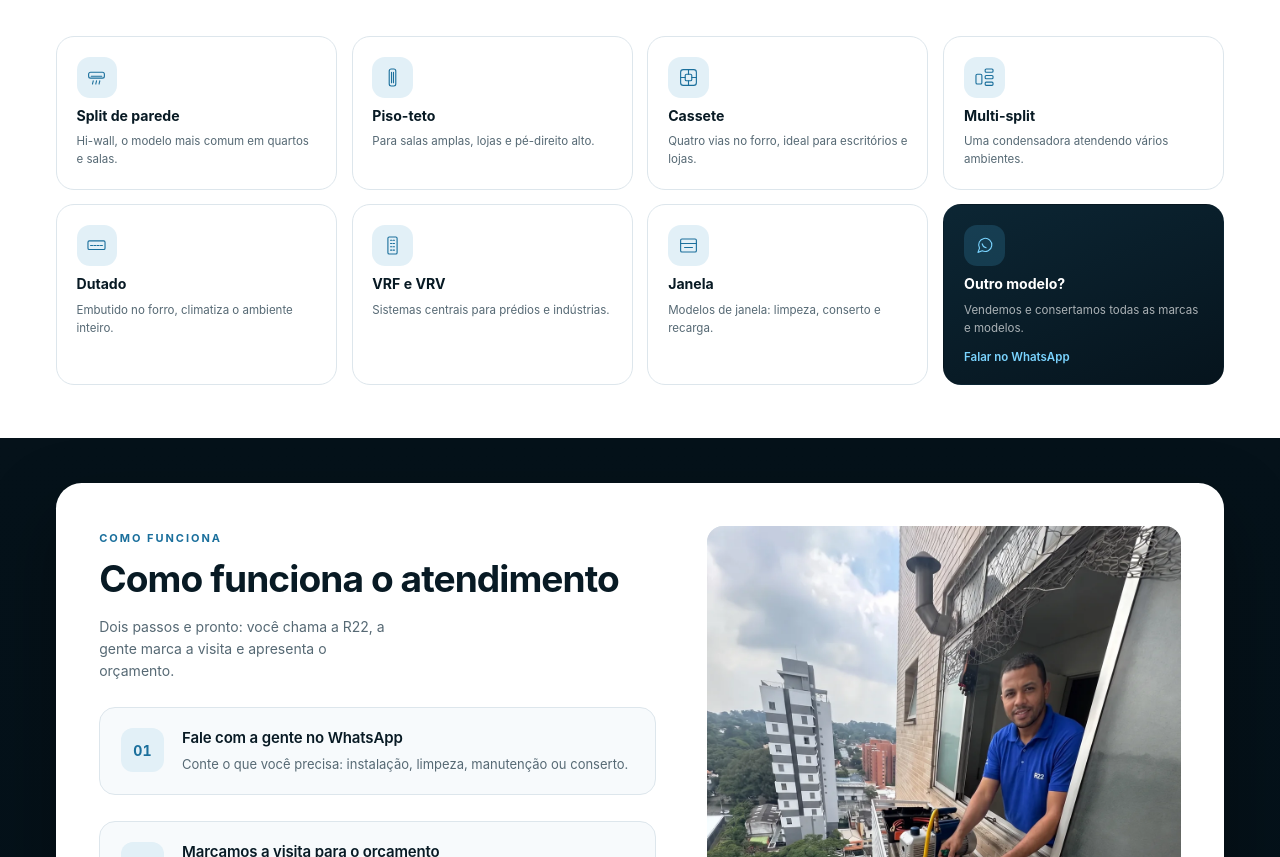
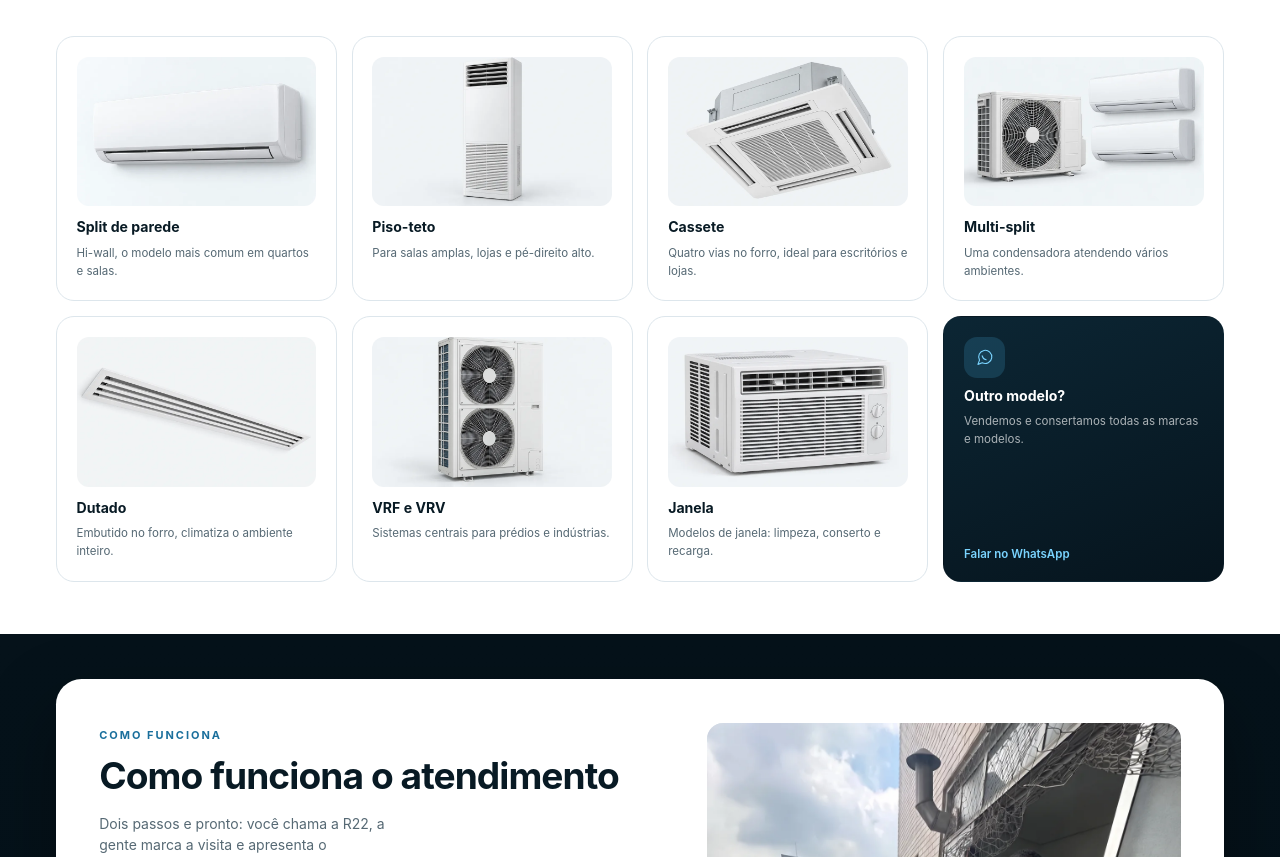
Before and after one commit to aurumscale-beep/004-r22ar, a plain HTML site: page index.html in a window 1280 px wide. Shown: the part 2276-3133 px from the top of the page. Drawn offline with Linux system fonts and the light colour scheme; a web font is replaced by a local one.

Commit message:
Troca os icones dos tipos de ar-condicionado por fotos

```diff
--- a/index.html
+++ b/index.html
@@ -18,7 +18,7 @@
   <link rel="preload" href="fonts-inter-latin.woff2" as="font" type="font/woff2" crossorigin>
   <link rel="preload" href="img-hero-bg.jpg?v=2" as="image">
   <script>document.documentElement.className = "js";</script>
-  <link rel="stylesheet" href="styles.css?v=44">
+  <link rel="stylesheet" href="styles.css?v=45">
 </head>
 <body>
       <!-- Cabeçalho -->
@@ -380,81 +380,57 @@
 
       <ul class="tipos__grade">
         <li class="tipo" data-reveal style="--i: 0">
-          <span class="tipo__ico" aria-hidden="true">
-            <svg viewBox="0 0 32 32" fill="none" stroke="currentColor" stroke-width="1.7" stroke-linecap="round" stroke-linejoin="round">
-              <rect x="4" y="8" width="24" height="9" rx="3"/>
-              <path d="M8 14h16M11 21c0 2-1 3-1 5M16 21c0 2-1 3-1 5M21 21c0 2-1 3-1 5"/>
-            </svg>
-          </span>
+          <figure class="tipo__foto">
+            <img src="img-tipos-split-parede.webp?v=1" alt="Ar-condicionado split de parede branco" width="900" height="600" loading="lazy" decoding="async">
+          </figure>
           <h3 class="tipo__nome">Split de parede</h3>
           <p class="tipo__texto">Hi-wall, o modelo mais comum em quartos e salas.</p>
         </li>
 
         <li class="tipo" data-reveal style="--i: 1">
-          <span class="tipo__ico" aria-hidden="true">
-            <svg viewBox="0 0 32 32" fill="none" stroke="currentColor" stroke-width="1.7" stroke-linecap="round" stroke-linejoin="round">
-              <rect x="11" y="3" width="10" height="26" rx="3"/>
-              <path d="M14.5 8v16M17.5 8v16"/>
-            </svg>
-          </span>
+          <figure class="tipo__foto">
+            <img src="img-tipos-piso-teto.webp?v=1" alt="Ar-condicionado piso-teto branco" width="900" height="600" loading="lazy" decoding="async">
+          </figure>
           <h3 class="tipo__nome">Piso-teto</h3>
           <p class="tipo__texto">Para salas amplas, lojas e pé-direito alto.</p>
         </li>
 
         <li class="tipo" data-reveal style="--i: 2">
-          <span class="tipo__ico" aria-hidden="true">
-            <svg viewBox="0 0 32 32" fill="none" stroke="currentColor" stroke-width="1.7" stroke-linecap="round" stroke-linejoin="round">
-              <rect x="4" y="4" width="24" height="24" rx="4"/>
-              <rect x="11" y="11" width="10" height="10" rx="2"/>
-              <path d="M16 4v7M16 21v7M4 16h7M21 16h7"/>
-            </svg>
-          </span>
+          <figure class="tipo__foto">
+            <img src="img-tipos-cassete.webp?v=1" alt="Ar-condicionado cassete de forro" width="900" height="600" loading="lazy" decoding="async">
+          </figure>
           <h3 class="tipo__nome">Cassete</h3>
           <p class="tipo__texto">Quatro vias no forro, ideal para escritórios e lojas.</p>
         </li>
 
         <li class="tipo" data-reveal style="--i: 3">
-          <span class="tipo__ico" aria-hidden="true">
-            <svg viewBox="0 0 32 32" fill="none" stroke="currentColor" stroke-width="1.7" stroke-linecap="round" stroke-linejoin="round">
-              <rect x="3" y="11" width="9" height="15" rx="2"/>
-              <rect x="17" y="3" width="12" height="5" rx="1.6"/>
-              <rect x="17" y="13" width="12" height="5" rx="1.6"/>
-              <rect x="17" y="23" width="12" height="5" rx="1.6"/>
-            </svg>
-          </span>
+          <figure class="tipo__foto">
+            <img src="img-tipos-multi-split.webp?v=1" alt="Sistema multi-split com condensadora e duas unidades internas" width="900" height="600" loading="lazy" decoding="async">
+          </figure>
           <h3 class="tipo__nome">Multi-split</h3>
           <p class="tipo__texto">Uma condensadora atendendo vários ambientes.</p>
         </li>
 
         <li class="tipo" data-reveal style="--i: 4">
-          <span class="tipo__ico" aria-hidden="true">
-            <svg viewBox="0 0 32 32" fill="none" stroke="currentColor" stroke-width="1.7" stroke-linecap="round" stroke-linejoin="round">
-              <rect x="3" y="9" width="26" height="13" rx="2"/>
-              <path d="M7 16h3M12 16h3M17 16h3M22 16h3"/>
-            </svg>
-          </span>
+          <figure class="tipo__foto">
+            <img src="img-tipos-dutado.webp?v=1" alt="Grelha de ar-condicionado dutado" width="900" height="600" loading="lazy" decoding="async">
+          </figure>
           <h3 class="tipo__nome">Dutado</h3>
           <p class="tipo__texto">Embutido no forro, climatiza o ambiente inteiro.</p>
         </li>
 
         <li class="tipo" data-reveal style="--i: 5">
-          <span class="tipo__ico" aria-hidden="true">
-            <svg viewBox="0 0 32 32" fill="none" stroke="currentColor" stroke-width="1.7" stroke-linecap="round" stroke-linejoin="round">
-              <rect x="9" y="3" width="14" height="26" rx="2"/>
-              <path d="M13 8h2M17 8h2M13 13h2M17 13h2M13 18h2M17 18h2M13 23h2M17 23h2"/>
-            </svg>
-          </span>
+          <figure class="tipo__foto">
+            <img src="img-tipos-vrf.webp?v=1" alt="Unidade condensadora VRF" width="900" height="600" loading="lazy" decoding="async">
+          </figure>
           <h3 class="tipo__nome">VRF e VRV</h3>
           <p class="tipo__texto">Sistemas centrais para prédios e indústrias.</p>
         </li>
 
         <li class="tipo" data-reveal style="--i: 6">
-          <span class="tipo__ico" aria-hidden="true">
-            <svg viewBox="0 0 32 32" fill="none" stroke="currentColor" stroke-width="1.7" stroke-linecap="round" stroke-linejoin="round">
-              <rect x="4" y="6" width="24" height="20" rx="2"/>
-              <path d="M4 13h24M10 19h12"/>
-            </svg>
-          </span>
+          <figure class="tipo__foto">
+            <img src="img-tipos-janela.webp?v=1" alt="Ar-condicionado de janela" width="900" height="600" loading="lazy" decoding="async">
+          </figure>
           <h3 class="tipo__nome">Janela</h3>
           <p class="tipo__texto">Modelos de janela: limpeza, conserto e recarga.</p>
         </li>
--- a/styles.css
+++ b/styles.css
@@ -3314,3 +3314,27 @@ body {
     line-height: 1.5;
   }
 }
+
+/* Fotos dos tipos de ar-condicionado nos cartões */
+.tipo__foto {
+  margin: 0 0 3px;
+  border-radius: 12px;
+  overflow: hidden;
+  background: #f1f5f8;
+}
+.tipo__foto img {
+  display: block;
+  width: 100%;
+  height: auto;
+  aspect-ratio: 16 / 10;
+  object-fit: cover;
+  transition: transform 0.45s var(--ease);
+}
+.tipo:hover .tipo__foto img {
+  transform: scale(1.045);
+}
+@media (max-width: 420px) {
+  .tipo__foto {
+    border-radius: 10px;
+  }
+}
```
Also changed, not shown: img-tipos-cassete.webp (added), img-tipos-dutado.webp (added), img-tipos-janela.webp (added), img-tipos-multi-split.webp (added), img-tipos-piso-teto.webp (added), img-tipos-split-parede.webp (added), img-tipos-vrf.webp (added).
